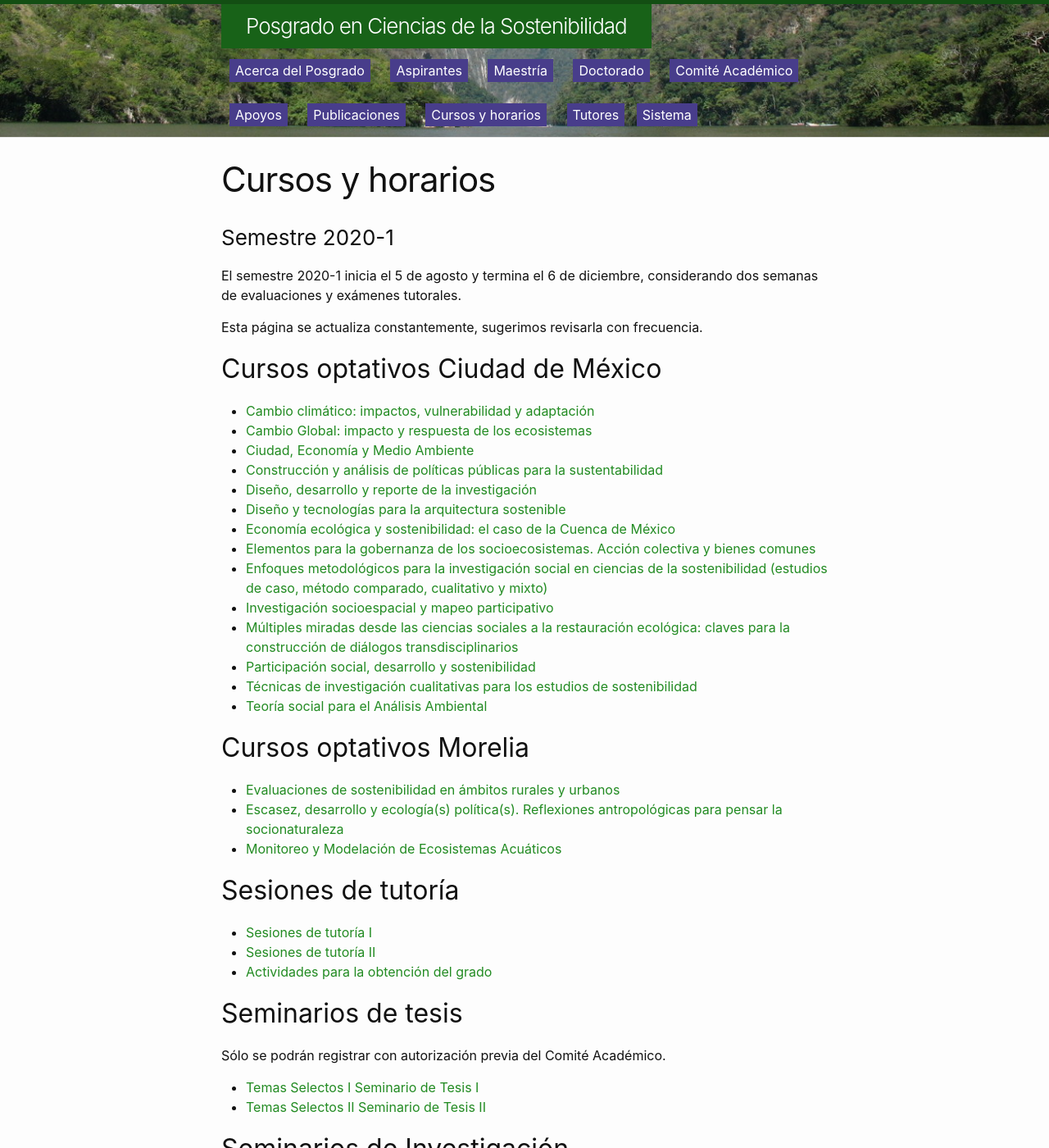
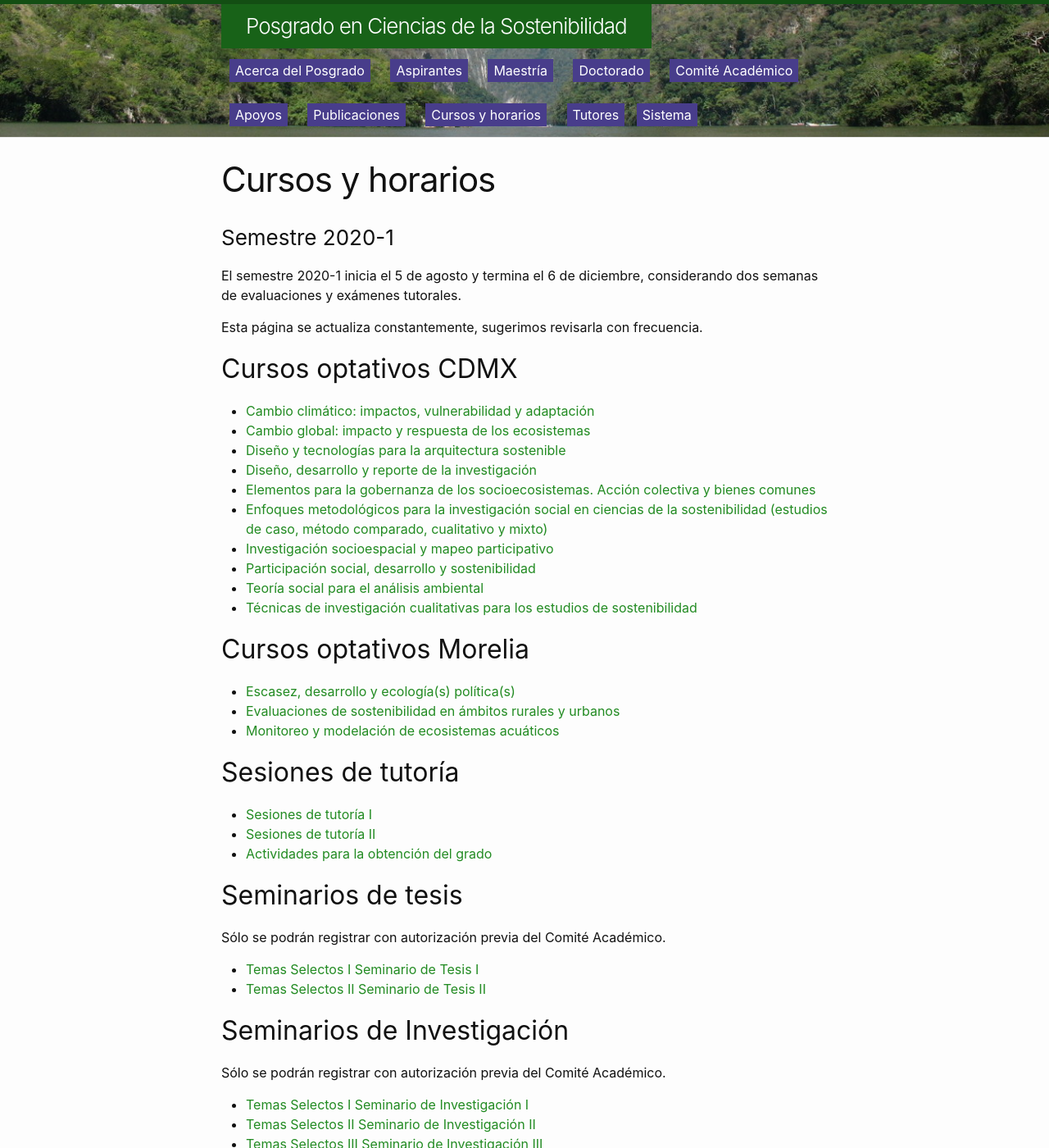
Before and after one commit to pcs-unam/pcs-unam.github.io, a Jekyll site: the page built from 08_cursos.md, in a window 1280 px wide and 1400 px high. Shown: the whole window at 82% size. Built offline with Jekyll 4.4.1, drawn with Linux system fonts in a browser that asks for light colours.

Commit message:
cursos vendrdan desde siges

```diff
--- a/08_cursos.md
+++ b/08_cursos.md
@@ -15,31 +15,37 @@
 Esta página se actualiza constantemente, sugerimos revisarla con frecuencia.
 
 
-## Cursos optativos Ciudad de México
+<!-- cursos-obligatorios-cdmx -->
+<!-- cursos-obligatorios-morelia -->
+<!-- cursos-obligatorios-leon -->
+<!-- cursos-obligatorios-por-campo-cdmx -->
+<!-- cursos-obligatorios-por-campo-morelia -->
+<!-- cursos-obligatorios-por-campo-leon -->
 
 
- - [Cambio climático: impactos, vulnerabilidad y adaptación](/cursos/cambio-climatico-impactos-vulnerabilidad-y-adaptacion/)
- - [Cambio Global: impacto y respuesta de los ecosistemas](/cursos/cambio-global-impacto-y-respuesta-de-los-ecosistemas/)
- - [Ciudad, Economía y Medio Ambiente](/cursos/ciudad-economia-y-medio-ambiente/)
- - [Construcción y análisis de políticas públicas para la sustentabilidad](/cursos/construccion-y-analisis-de-politicas-publicas-para-la-sustentabilidad/)
- - [Diseño, desarrollo y reporte de la investigación](/cursos/diseno-desarrollo-y-reporte-de-la-investigacion/)
- - [Diseño y tecnologías para la arquitectura sostenible](/cursos/diseno-y-tecnologias-para-la-arquitectura-sostenible/)
- - [Economía ecológica y sostenibilidad: el caso de la Cuenca de México](/cursos/economia-ecologica-y-sostenibilidad-el-caso-de-la-cuenca-de-mexico/)
- - [Elementos para la gobernanza de los socioecosistemas. Acción colectiva y bienes comunes](/cursos/elementos-para-la-gobernanza-de-los-socioecosistemas-accion-colectiva-y-bienes-comunes/)
- - [Enfoques metodológicos para la investigación social en ciencias de la sostenibilidad (estudios de caso, método comparado, cualitativo y mixto)](/cursos/escasez-desarrollo-y-ecologia-s-politica-s-reflexiones-antropologicas-para-pensar-la-socionaturaleza/)
- - [Investigación socioespacial y mapeo participativo](/cursos/investigacion-socioespacial-y-mapeo-participativo/)
- - [Múltiples miradas desde las ciencias sociales a la restauración ecológica: claves para la construcción de diálogos transdisciplinarios](/cursos/claves-para-la-construccion-de-dialogos-transdisciplinarios/)
- - [Participación social, desarrollo y sostenibilidad](/cursos/participacion-social-desarrollo-y-sostenibilidad/)
- - [Técnicas de investigación cualitativas para los estudios de sostenibilidad](/cursos/tecnicas-de-investigacion-cualitativas-para-los-estudios-de-sostenibilidad/)
- - [Teoría social para el Análisis Ambiental](/cursos/teoria-social-para-el-analisis-ambiental/)
+## Cursos optativos CDMX
+
+ - [Cambio climático: impactos, vulnerabilidad y adaptación](/cursos/cambio-climatico-impactos-vulnerabilidad-y-adaptacion_cdmx/)
+ - [Cambio global: impacto y respuesta de los ecosistemas](/cursos/cambio-global-impacto-y-respuesta-de-los-ecosistemas_cdmx/)
+ - [Diseño y tecnologías para la arquitectura sostenible](/cursos/diseno-y-tecnologias-para-la-arquitectura-sostenible_cdmx/)
+ - [Diseño, desarrollo y reporte de la investigación](/cursos/diseno-desarrollo-y-reporte-de-la-investigacion_cdmx/)
+ - [Elementos para la gobernanza de los socioecosistemas. Acción colectiva y bienes comunes](/cursos/elementos-para-la-gobernanza-de-los-socioecosistemas-accion-colectiva-y-bienes-comunes_cdmx/)
+ - [Enfoques metodológicos para la investigación social en ciencias de la sostenibilidad (estudios de caso, método comparado, cualitativo y mixto)](/cursos/enfoques-metodologicos-para-la-investigacion-social-en-ciencias-de-la-sostenibilidad-estudios-de-caso-metodo-comparado-cualitativo-y-mixto_cdmx/)
+ - [Investigación socioespacial y mapeo participativo](/cursos/investigacion-socioespacial-y-mapeo-participativo_cdmx/)
+ - [Participación social, desarrollo y sostenibilidad](/cursos/participacion-social-desarrollo-y-sostenibilidad_cdmx/)
+ - [Teoría social para el análisis ambiental](/cursos/teoria-social-para-el-analisis-ambiental_cdmx/)
+ - [Técnicas de investigación cualitativas para los estudios de sostenibilidad](/cursos/tecnicas-de-investigacion-cualitativas-para-los-estudios-de-sostenibilidad_cdmx/)
+
 
 
 ## Cursos optativos Morelia
 
+ - [Escasez, desarrollo y ecología(s) política(s)](/cursos/escasez-desarrollo-y-ecologias-politicas_morelia/)
+ - [Evaluaciones de sostenibilidad en ámbitos rurales y urbanos](/cursos/evaluaciones-de-sostenibilidad-en-ambitos-rurales-y-urbanos_morelia/)
+ - [Monitoreo y modelación de ecosistemas acuáticos](/cursos/monitoreo-y-modelacion-de-ecosistemas-acuaticos_morelia/)
 
- - [Evaluaciones de sostenibilidad en ámbitos rurales y urbanos](/cursos/evaluaciones-de-sostenibilidad-en-ambitos-rurales-y-urbanos/)
- - [Escasez, desarrollo y ecología(s) política(s). Reflexiones antropológicas para pensar la socionaturaleza](/cursos/escasez-desarrollo-y-ecologia-s-politica-s-reflexiones-antropologicas-para-pensar-la-socionaturaleza/)
- - [Monitoreo y Modelación de Ecosistemas Acuáticos](/cursos/monitoreo-y-modelacion-de-ecosistemas-acuaticos/)
+<!-- cursos-optativos-leon -->
+
 
 
 ## Sesiones de tutoría
```
Also changed, not shown: 1 other file.
